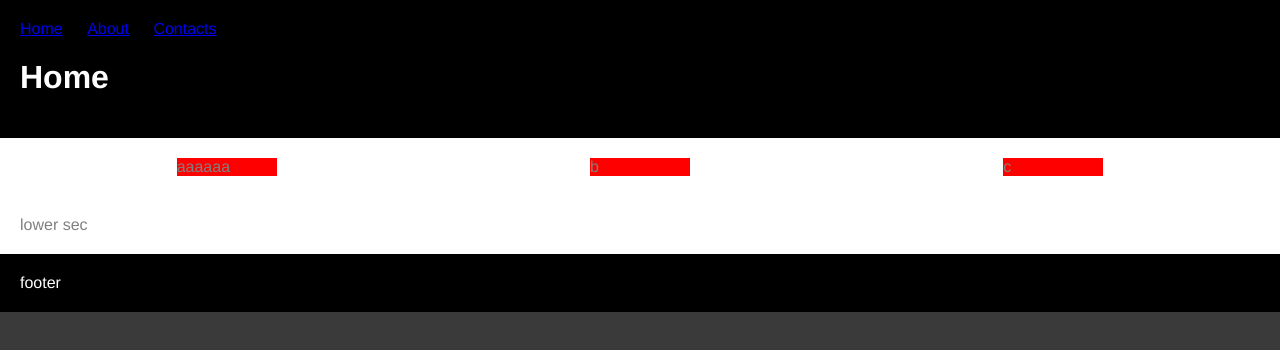
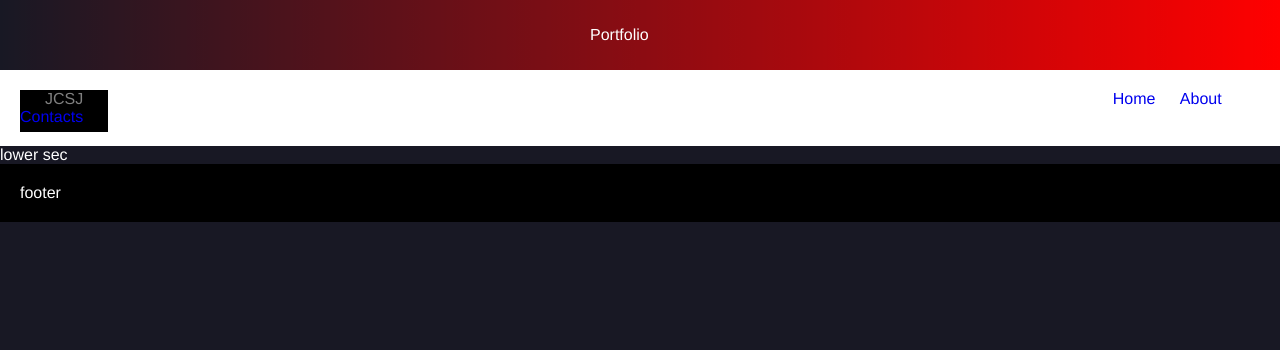
Before and after one commit to jozuacydsagradojuariojcsj/jozuacydsagradojuariojcsj.github.io, a plain HTML site: page index.html in a window 1280 px wide. Drawn offline with Linux system fonts and the light colour scheme.

Commit message:
tried adding JCSJ to side

```diff
--- a/index.html
+++ b/index.html
@@ -1,4 +1,4 @@
-<hmtl>
+<html>
 
 <head>
     <title>Portfolio</title>
@@ -7,19 +7,18 @@
 
 <body>
     <header>
+        <div id="portfolio">Portfolio</div>
+    </header>
+    <section class="top-section">
+
         <nav>
             <ul>
+                <li>JCSJ</li>
                 <li><a href="index.html">Home</a></li>
                 <li><a href="pages/about.html">About<a></li>
                 <li><a href="pages/contacts.html">Contacts</a></li>
             </ul>
         </nav>
-        <h1>Home</h1>
-    </header>
-    <section>
-        <div>aaaaaa</div>
-        <div>b</div>
-        <div>c</div>
     </section>
     <section>lower sec</section>
     <footer>footer</footer>
@@ -27,4 +26,4 @@
 
 
 
-</hmtl>
+</html>
--- a/styles.css
+++ b/styles.css
@@ -1,23 +1,31 @@
 body{
-    background: rgb(58,58,58);
+    background: rgb(24,24,36);
     color: white;
     font-family: Helvetica Neue,Helvetica,Arial,sans-serif;
     margin: 0;
     padding: 0;
 }
+#portfolio{
+    position: center;
+
+}
+
 header{
-    background: black;
-    padding: 20px;
+    background-image: linear-gradient(to right, rgba(255,0,0,0),rgba(255,0,0,1));
+    font-size: medium;
+
+    padding: 26px;
 }
-section{
+
+.top-section {
     background-color: white;
     color: gray;
     padding: 20px;
     display: flex;
-
+    flex-direction: row-reverse;
 }
 div{
-    background-color: red;
+
     width: 100px;
     margin: auto;
 }
@@ -30,6 +38,21 @@ li{
     display: inline;
     margin: 0 20px 0 0;
 }
+li:first-child{
+    background-color: black;
+    padding-left: 25px;
+    padding-right: 25px;
+    padding-bottom: 25px;
+    margin-right: 1000px;
+}
+
+
+a{
+    text-decoration: none;
+}
+a:hover{
+    text-decoration: underline;
+}
 footer{
     background: black;
     padding: 20px;
```
